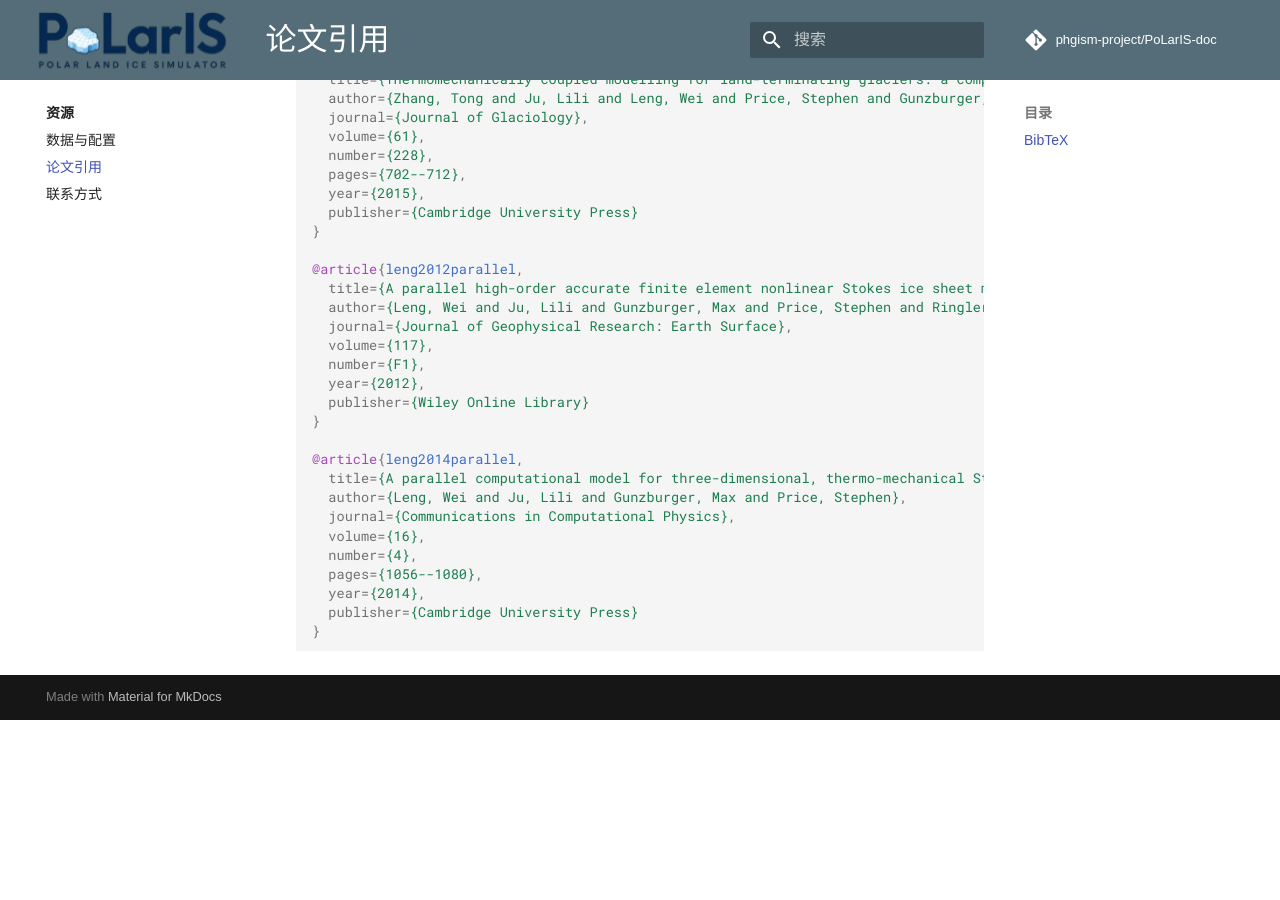
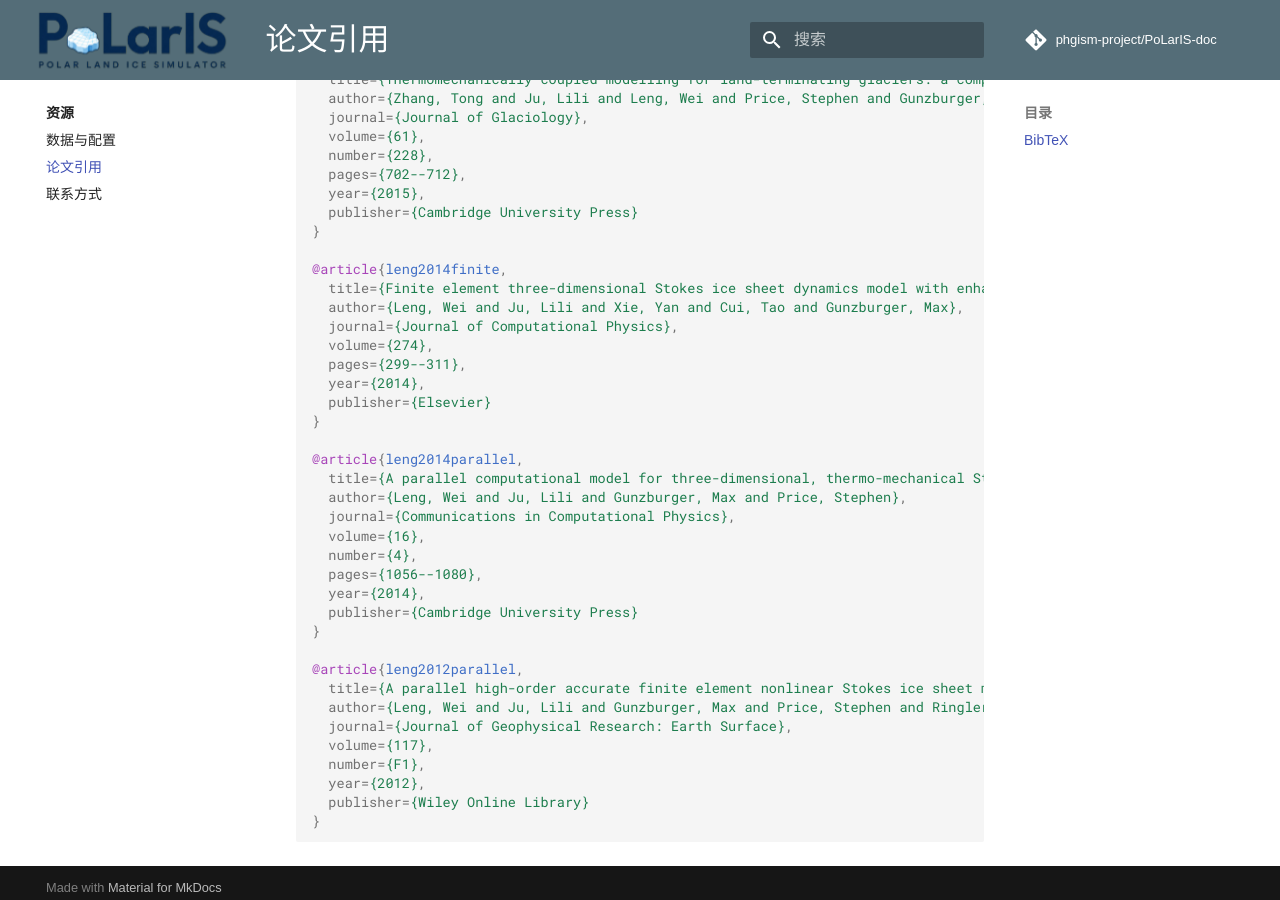
Before and after one commit to phgism-project/PoLarIS-doc, an MkDocs documentation site: the page built from docs/resources/citation.md, in a window 1280 px wide and 900 px high, scrolled down 974 px. Built offline with MkDocs 1.6.1 and Material for MkDocs 9.7.7, drawn with Linux system fonts in a browser that asks for light colours; comment, search, counter and statistics services are not loaded; before the commit the page ends 1694 px from its top, so only the background shows below that.

Commit message:
update citations

````diff
--- a/docs/resources/citation.md
+++ b/docs/resources/citation.md
@@ -49,14 +49,14 @@
   publisher={Cambridge University Press}
 }
 
-@article{leng2012parallel,
-  title={A parallel high-order accurate finite element nonlinear Stokes ice sheet model and benchmark experiments},
-  author={Leng, Wei and Ju, Lili and Gunzburger, Max and Price, Stephen and Ringler, Todd},
-  journal={Journal of Geophysical Research: Earth Surface},
-  volume={117},
-  number={F1},
-  year={2012},
-  publisher={Wiley Online Library}
+@article{leng2014finite,
+  title={Finite element three-dimensional Stokes ice sheet dynamics model with enhanced local mass conservation},
+  author={Leng, Wei and Ju, Lili and Xie, Yan and Cui, Tao and Gunzburger, Max},
+  journal={Journal of Computational Physics},
+  volume={274},
+  pages={299--311},
+  year={2014},
+  publisher={Elsevier}
 }
 
 @article{leng2014parallel,
@@ -69,4 +69,15 @@
   year={2014},
   publisher={Cambridge University Press}
 }
+
+@article{leng2012parallel,
+  title={A parallel high-order accurate finite element nonlinear Stokes ice sheet model and benchmark experiments},
+  author={Leng, Wei and Ju, Lili and Gunzburger, Max and Price, Stephen and Ringler, Todd},
+  journal={Journal of Geophysical Research: Earth Surface},
+  volume={117},
+  number={F1},
+  year={2012},
+  publisher={Wiley Online Library}
+}
+
 ```
````
